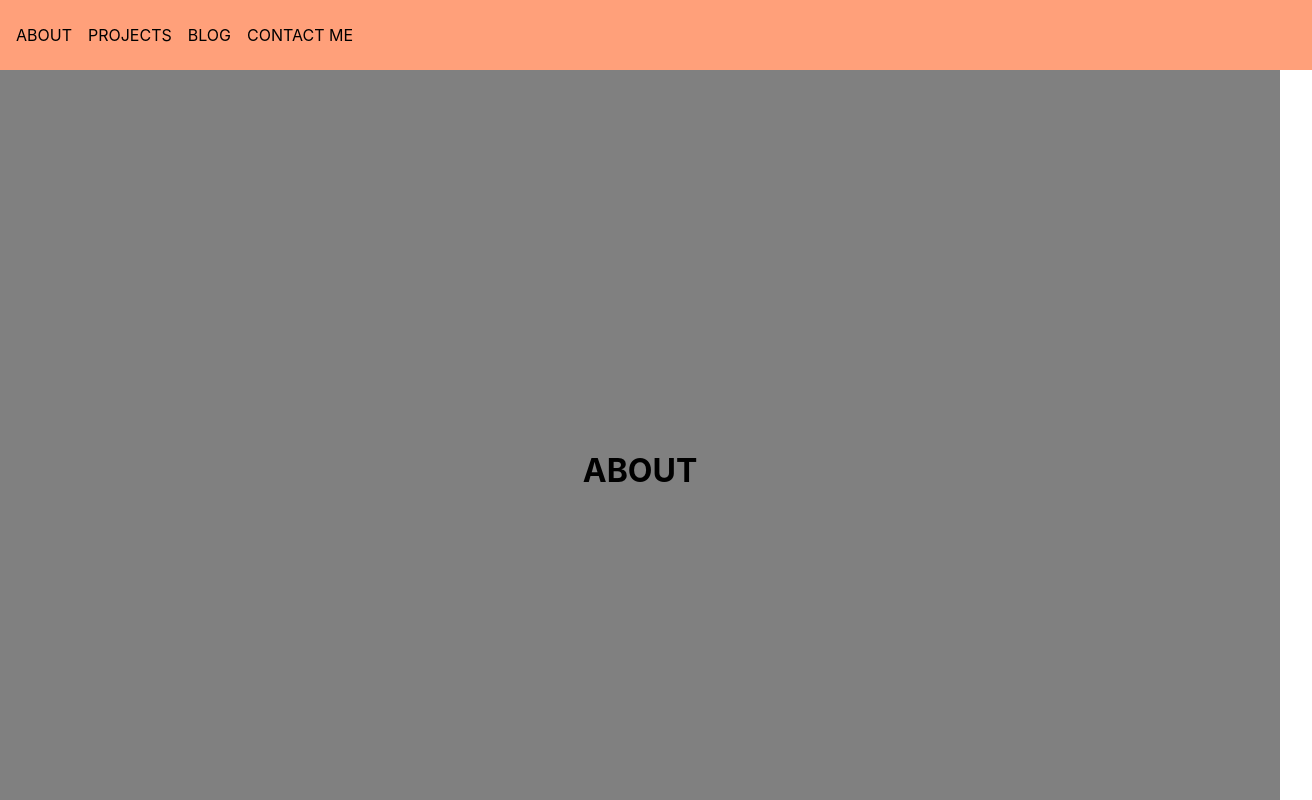
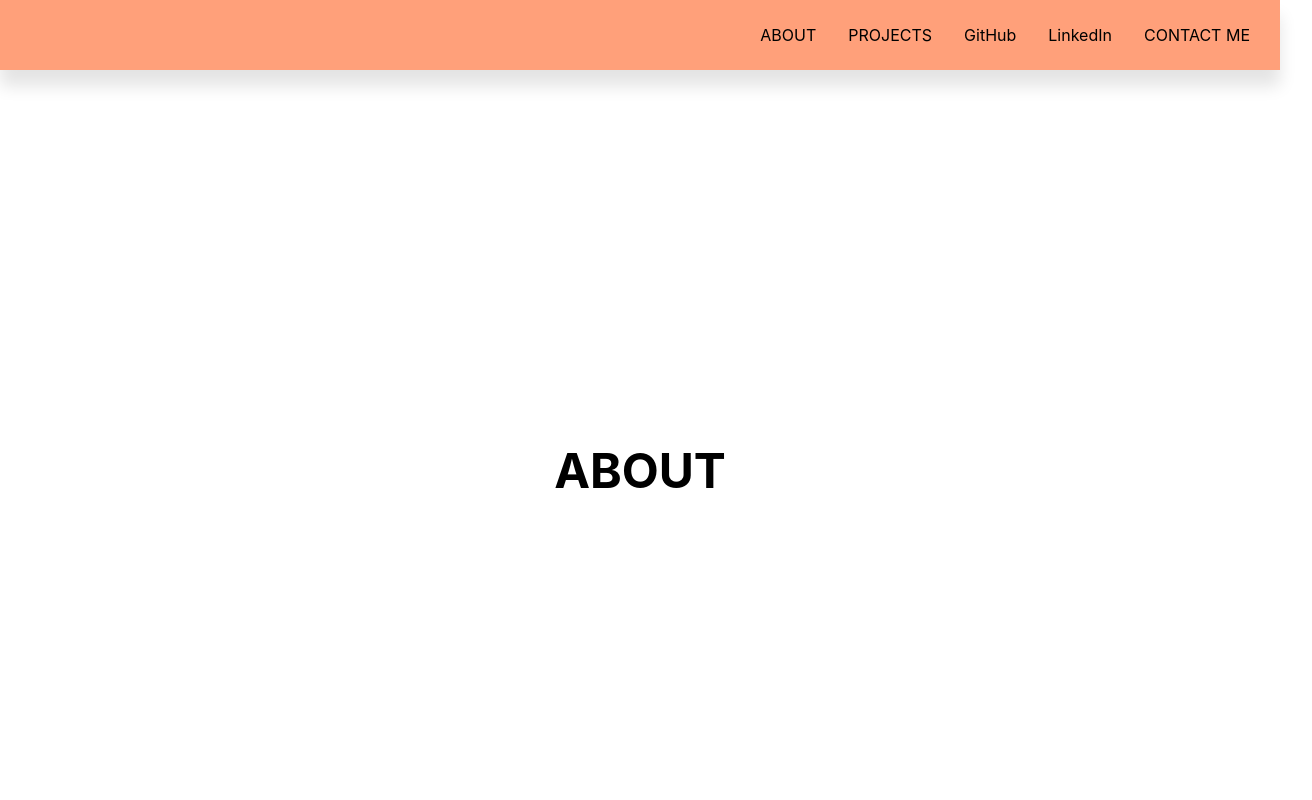
Before and after one commit to sparklingwaterlemon/Portfolio, a React (Create React App) app: page / in a window 1280 px wide. Shown: the top 800 px of the page, 1312 px wide, since content can reach past the window. Built offline with nearby package versions, Linux system fonts and the light colour scheme.

Commit message:
separated Nav and NavBar 2 into different components. Worked on CSS for NavBar

```diff
--- /dev/null
+++ b/src/Components/AboutSection/AboutSection.jsx
@@ -0,0 +1,9 @@
+import "./AboutSection.css";
+
+export default function AboutPage(){
+    return (
+        <section id="about">
+            <h2> ABOUT </h2>
+        </section>
+    )
+}
--- a/src/Components/NavBar/NavBar.css
+++ b/src/Components/NavBar/NavBar.css
@@ -1,54 +1,33 @@
-.nav {
+.nav-header {
+    position: sticky;
+
     display: flex;
     align-items: center;
-    position: sticky;
+    justify-content: end;
+
     top: 0px;
-
     min-height: 70px;
-
     width: 100%;
 
     background-color: lightsalmon;
-    padding: 0 1rem;
-    /* box-shadow: 0 1rem 1rem 0 rgb(0 0 0 / 11%); */
+    box-shadow: 0 1rem 1rem 0 rgb(0 0 0 / 11%);
 }
 
-/* .nav__container {
+.nav-ul {
     display: flex;
-    flex-flow: row nowrap;
+    list-style: none;
+    gap: 2rem;
+    padding: 0px 30px;
     align-items: center;
-    justify-content: space-between;
-    width: 100%;
-    height: 100%;
-    margin: 0 auto;
-    position: relative;
-} */
-
-/* .nav__container__actions {
-    display: inline-flex;
-    flex-flow: row nowrap;
-    padding-left: 50px;
-    flex: 1;
-    margin: 0 auto;
-} */
-
-
-/* .active {
-    font-weight: bold;
-} */
-
-ul {
-    display: flex;
-    gap: 1rem;
-    padding: 0px;
-    font-size: 1rem;
-    list-style: none;
 }
 
-li {
+.nav-li {
     cursor: pointer;
 }
-
-li:hover {
+.nav-li:hover {
     text-decoration: underline;
 }
+
+.active {
+    font-weight: bold;
+}
--- a/src/Components/NavBar/NavBar.jsx
+++ b/src/Components/NavBar/NavBar.jsx
@@ -2,32 +2,39 @@ import "./NavBar.css";
 import { Link } from "react-scroll";
 
 export default function NavBar(){
-    return(
-        <header className="nav">
-        <nav className="nav__container__actions">
-          <ul>
-            <li>
+  return(
+    <header className="nav-header">
+      <div className="mobile-container">
+        <nav>
+          <ul className="nav-ul">
+            <li className="nav-li">
               <Link activeClass="active" smooth spy to="about">
                 ABOUT
               </Link>
             </li>
-            <li>
-              <Link activeClass="active" smooth spy to="test">
+            <li className="nav-li">
+              <Link activeClass="active" smooth spy to="projects">
                 PROJECTS
               </Link>
             </li>
-            <li>
-              <Link activeClass="active" smooth spy to="blog">
-                BLOG
+            <li className="nav-li">
+              <Link activeClass="active" smooth spy to="github">
+                GitHub
               </Link>
             </li>
-            <li>
+            <li className="nav-li">
+              <Link activeClass="active" smooth spy to="linkedin">
+                LinkedIn
+              </Link>
+            </li>
+            <li className="nav-li">
               <Link activeClass="active" smooth spy to="contact">
                 CONTACT ME
               </Link>
             </li>
           </ul>
         </nav>
-      </header>
-    )
+      </div>
+    </header>
+  )
 }
--- /dev/null
+++ b/src/Components/NavBar2Ham/NavBar2Ham.css
@@ -0,0 +1,116 @@
+
+#menuToggle {
+    z-index: 1;
+    -webkit-user-select: none;
+    user-select: none;
+    display: block;
+    position: absolute;
+    top: 20px;
+    right: 20px;
+}
+#menuToggle a {
+    text-decoration: none;
+    color: blue;
+    transition: color 0.3s ease;
+}
+#menuToggle a:hover {
+    color: tomato;
+}
+#menuToggle input {
+    display: block;
+    width: 40px;
+    height: 40px;
+    position: absolute;
+    top: -7px;
+    left: -8px;
+    cursor: pointer;
+    opacity: 1;
+    /* hide this */
+    z-index: 2;
+    /* and place it over the hamburger */
+    -webkit-touch-callout: none;
+}
+
+
+/*
+ * Just a quick hamburger
+ */
+#menuToggle span {
+    display: block;
+    width: 33px;
+    height: 4px;
+    margin-bottom: 5px;
+    position: relative;
+    background: orange;
+    border-radius: 3px;
+    z-index: 1;
+    transform-origin: 4px 0px;
+    transition: transform 0.5s cubic-bezier(0.77, 0.2, 0.05, 1.0),
+        background 0.5s cubic-bezier(0.77, 0.2, 0.05, 1.0),
+        opacity 0.55s ease;
+}
+#menuToggle span:first-child {
+    transform-origin: 0% 0%;
+}
+#menuToggle span:nth-last-child(2) {
+    transform-origin: 0% 100%;
+}
+/*
+ * Transform all the slices of hamburger
+ * into a crossmark.
+ */
+#menuToggle input:checked~span {
+    opacity: 1;
+    transform: rotate(45deg) translate(-2px, -1px);
+    background: #232323;
+}
+/*
+ * But let's hide the middle one.
+ */
+#menuToggle input:checked~span:nth-last-child(3) {
+    opacity: 0;
+    transform: rotate(0deg) scale(0.2, 0.2);
+}
+/*
+ * Ohyeah and the last one should go the other direction
+ */
+#menuToggle input:checked~span:nth-last-child(2) {
+    transform: rotate(-45deg) translate(0, -1px);
+}
+
+
+
+
+/*
+ * Make this absolute positioned
+ * at the top left of the screen
+ */
+#menu {
+    position: absolute;
+    width: 300px;
+    margin: -100px 0px 0px -200px;
+    padding: 50px;
+    padding-top: 125px;
+
+    background: #ededed;
+    list-style-type: none;
+    -webkit-font-smoothing: antialiased;
+    /* to stop flickering of text in safari */
+
+    transform-origin: 0% 0%;
+    transform: translate(100%, 0);
+
+    /* transition: transform 0.5s cubic-bezier(0.77, 0.2, 0.05, 1.0); */
+}
+
+#menu li {
+    padding: 10px 0;
+    font-size: 22px;
+}
+
+/*
+ * And let's slide it in from the left
+ */
+#menuToggle input:checked~ul {
+    transform: none;
+}
--- /dev/null
+++ b/src/Components/NavBar2Ham/NavBar2Ham.jsx
@@ -0,0 +1,42 @@
+import "./NavBar2Ham.css";
+import { Link } from "react-scroll";
+
+export default function NavBar2Ham(){
+    return(
+        <header>
+            <div id="menuToggle">
+                <input type="checkbox"/>
+                <span></span>
+                <span></span>
+                <span></span>
+                <ul id="menu">
+                <li>
+                    <Link activeClass="active" smooth spy to="about">
+                    ABOUT
+                    </Link>
+                </li>
+                <li>
+                    <Link activeClass="active" smooth spy to="projects">
+                    PROJECTS
+                    </Link>
+                </li>
+                <li>
+                    <Link activeClass="active" smooth spy to="github">
+                    GitHub
+                    </Link>
+                </li>
+                <li>
+                    <Link activeClass="active" smooth spy to="linkedin">
+                    LinkedIn
+                    </Link>
+                </li>
+                <li>
+                    <Link activeClass="active" smooth spy to="contact">
+                    CONTACT ME
+                    </Link>
+                </li>
+                </ul>
+            </div>
+        </header>
+    )
+}
--- a/src/Pages/App/App.css
+++ b/src/Pages/App/App.css
@@ -8,11 +8,7 @@ section {
   /* border: 5px dotted orange; */
 }
 
-#about {
-  margin-top: 0px;
-  background: gray;
-}
-#test, #contact {
+#projects, #linkedin {
   color: #3b3b3c;
   background: #eaf2fa;
 }
--- a/src/Pages/App/App.jsx
+++ b/src/Pages/App/App.jsx
@@ -1,7 +1,9 @@
 import './App.css';
 import { useState, useEffect } from "react";
 import NavBar from '../../Components/NavBar/NavBar';
+import NavBar2Ham from '../../Components/NavBar2Ham/NavBar2Ham';
 import ScrollToTop from '../../Utilities/ScrollToTop/ScrollToTop';
+import AboutPage from '../../Components/AboutSection/AboutSection';
 
 
 export default function App() {
@@ -10,11 +12,14 @@ export default function App() {
     <>
     <div className="container">
       <NavBar />
-      <section id="about">ABOUT</section>
-      <section id="test">PROJECTS</section>
-      <section id="blog">BLOG</section>
+      {/* <NavBar2Ham /> */}
+      <AboutPage />
+      <section id="projects">PROJECTS</section>
+      <section id="github">GitHub</section>
+      <section id="linkedin">LinkedIn</section>
       <section id="contact">CONTACT ME</section>
     </div>
+
     <ScrollToTop />
 
   </>
```
Also changed, not shown: src/Components/AboutSection/AboutSection.css (added).
